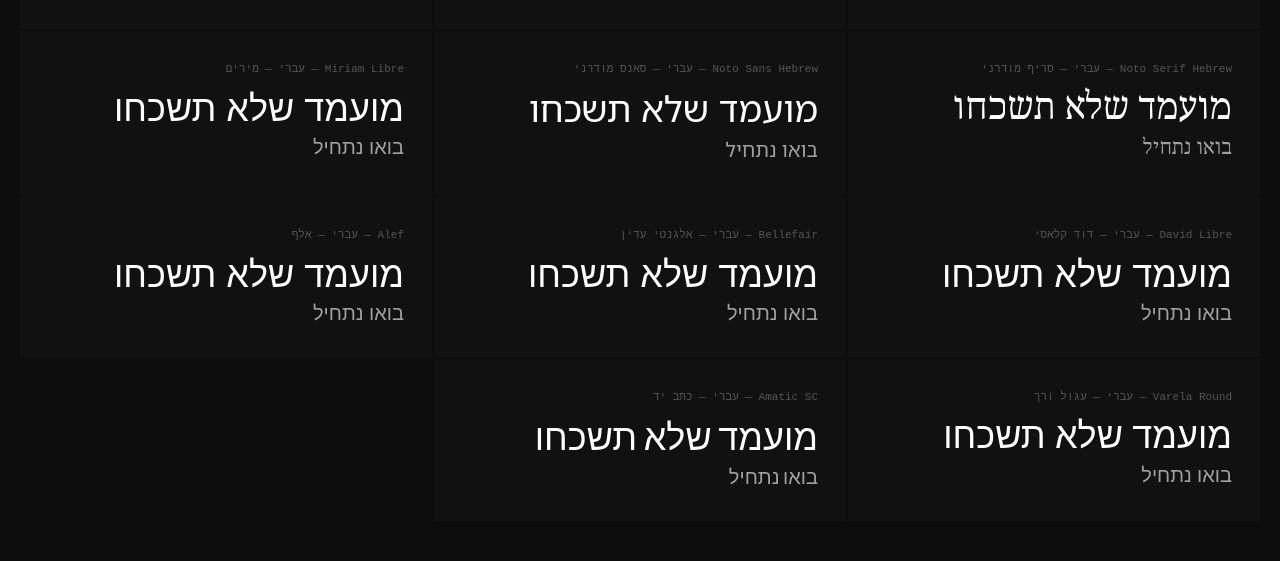
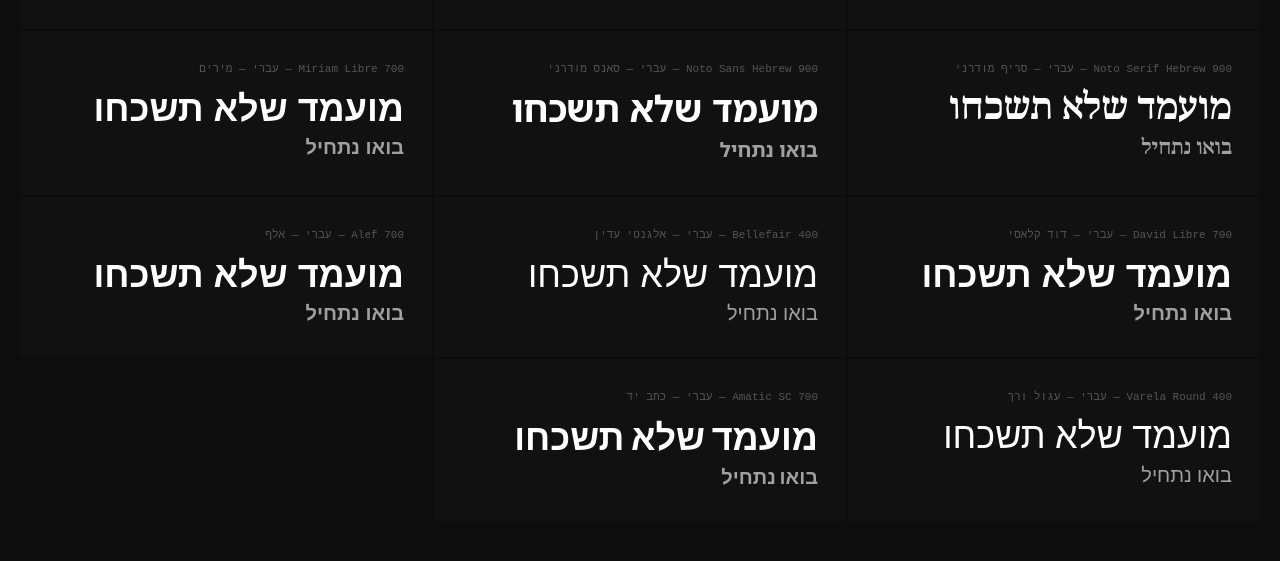
Before and after one commit to alonzvisabag/alonzvisabag.github.io, a website: page font-picker.html in a window 1280 px wide. Shown: the part 728-1289 px from the top of the page. Drawn offline with Linux system fonts and the light colour scheme; a web font is replaced by a local one.

Commit message:
Auto update [2026-04-19 16:29]

```diff
--- a/font-picker.html
+++ b/font-picker.html
@@ -120,9 +120,9 @@
       const card = document.createElement('div');
       card.className = 'card';
       card.innerHTML = `
-        <div class="label">${f.name} — ${f.label}</div>
-        <div class="sample" style="font-family:'${f.name}',sans-serif">${line1}</div>
-        <div class="sample2" style="font-family:'${f.name}',sans-serif">${line2}</div>
+        <div class="label">${f.name} ${f.weight} — ${f.label}</div>
+        <div class="sample" style="font-family:'${f.name}',sans-serif;font-weight:${f.weight}">${line1}</div>
+        <div class="sample2" style="font-family:'${f.name}',sans-serif;font-weight:${f.weight}">${line2}</div>
         <div class="tag">✓ נבחר</div>
       `;
       card.addEventListener('click', () => {
```
